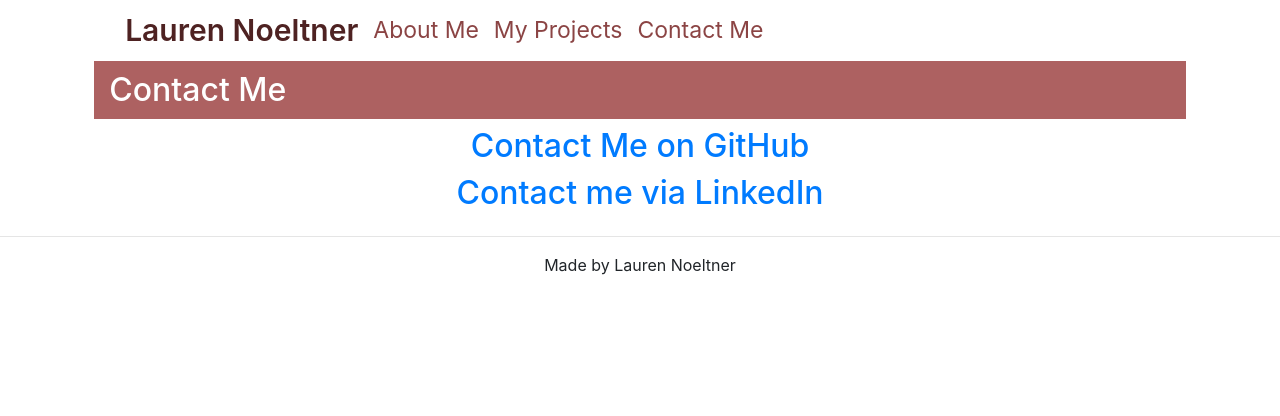
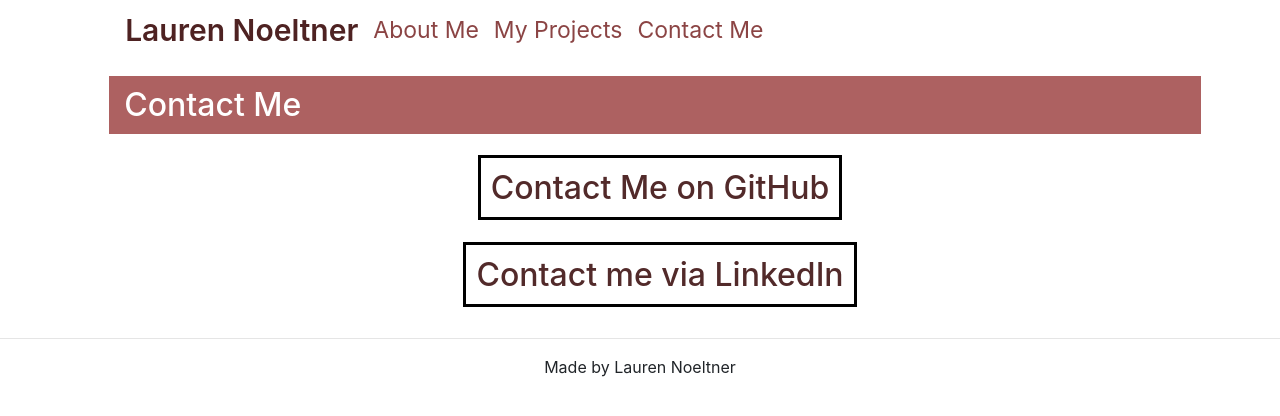
Before and after one commit to LNoeltner1/LaurenNoeltner, a React (Create React App) app in the folder client/: page /Contact in a window 1280 px wide. Shown: the top 416 px of the page. Built offline with nearby package versions, Linux system fonts and the light colour scheme.

Commit message:
added styling to contact page

```diff
--- a/client/src/App.css
+++ b/client/src/App.css
@@ -33,6 +33,7 @@
     background-color: rgb(173, 97, 97);
     padding: 10px;
     color: white;
+    margin: 15px;;
 }
 
 /* HOME PAGE ITEMS */
@@ -117,10 +118,20 @@
 /* CONTACT STUFF */
 .githubLink {
     text-align: center;
+    margin: 20px;
 }
 
 .linkedinLink {
     text-align: center;
+    margin: 20px;
+}
+
+.contactLinks {
+    color: rgb(82, 42, 42);
+    border-style: solid;
+    border-color: black;
+    padding: 10px;
+
 }
 
 #carouselWrapper {
--- a/client/src/components/Contact.jsx
+++ b/client/src/components/Contact.jsx
@@ -22,14 +22,14 @@ const Contact = () => {
                 <div className="row">
                     <div className="githubLink col-12">
                         <h2>
-                            <a href="https://github.com/LNoeltner1">Contact Me on GitHub</a>
+                            <a className="contactLinks" href="https://github.com/LNoeltner1">Contact Me on GitHub</a>
                         </h2>
                     </div>
                 </div>
                 <div className="row">
                     <div className="linkedinLink col-12">
                         <h2>
-                            <a href="https://www.linkedin.com/in/lauren-noeltner-102b731a)">Contact me via LinkedIn</a>
+                            <a className="contactLinks" href="https://www.linkedin.com/in/lauren-noeltner-102b731a)">Contact me via LinkedIn</a>
                         </h2>
                     </div>
                 </div>
```
